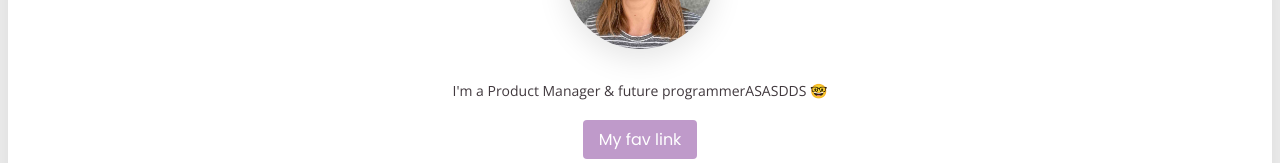
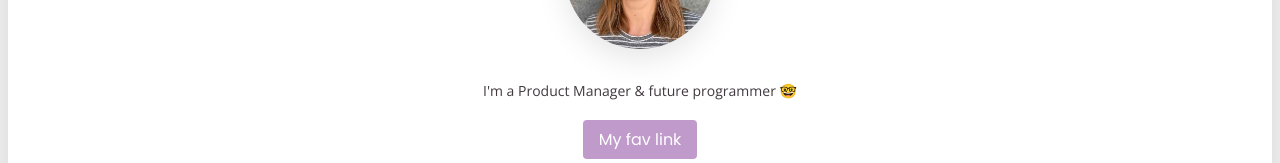
Before and after one commit to fl0rtarocco/profile, a plain HTML site: page index.html in a window 1280 px wide. Shown: the part 232-395 px from the top of the page. Drawn offline with nearby package versions, Linux system fonts and the light colour scheme.

Commit message:
revert changes

```diff
--- a/index.html
+++ b/index.html
@@ -14,7 +14,7 @@
     <div class="card-white box-shadow card-bottom">
       <h1>Florencia Tarocco</h1>
       <img id="profile-pic" class="img-circle box-shadow" src="images/profile-pic.jpg" alt="Florencia Tarocco">
-      <p>I'm a Product Manager & future programmerASASDDS 🤓</p>
+      <p>I'm a Product Manager & future programmer 🤓</p>
       <a class="btn-purple" href="https://www.netflix.com/" target="_blank">My fav link</a>
     </div>
     <div class="card-white box-shadow">
```
